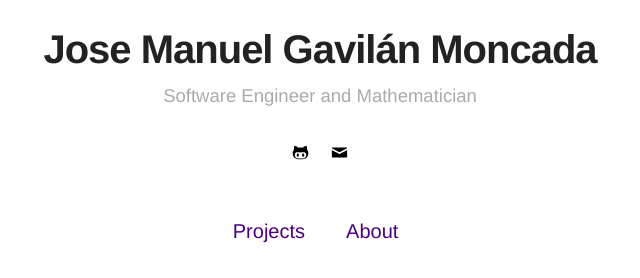
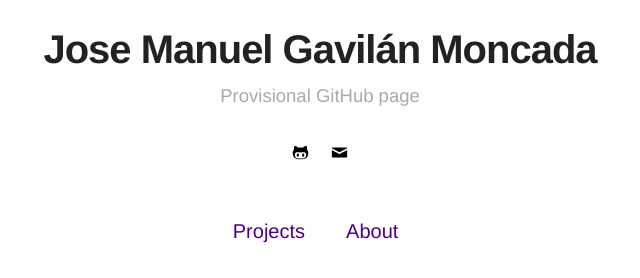
Before and after one commit to JoseMGavilan/josemgavilan.github.io, a Jekyll site: the page built from index.html, in a window 1280 px wide. Shown: the part 251-529 px from the top of the page, without its empty margins (320-960 px from the left). Built offline with Jekyll 4.4.1, drawn with Linux system fonts in a browser that asks for light colours.

Commit message:
Update _config.yml

```diff
--- a/_config.yml
+++ b/_config.yml
@@ -1,6 +1,6 @@
 # main text of home
 name: Jose Manuel Gavilán Moncada
-bio: Software Engineer and Mathematician
+bio: Provisional GitHub page
 
 # twitter summary info
 description: A blog about technology and stuff related
@@ -56,7 +56,7 @@ email: jmgavilanmoncada@gmail.com
 authors:
     josemgavilan:
         name: Jose Manuel Gavilán Moncada
-        bio: Software engineer and Mathematician - This is my provisional GitHub page
+        bio: Software engineer and Mathematician - Provisional GitHub page
         external-image: false
         picture: assets/images/profile.jpg
 
```
